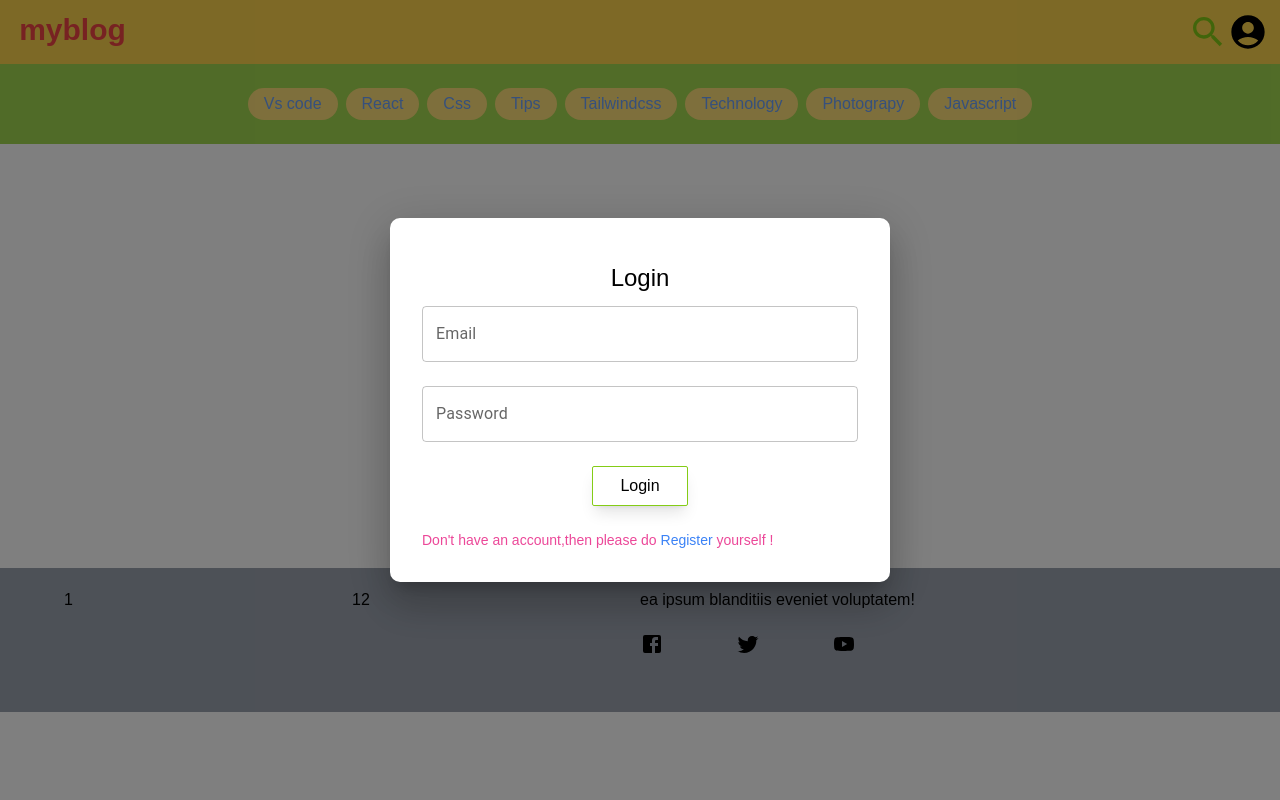
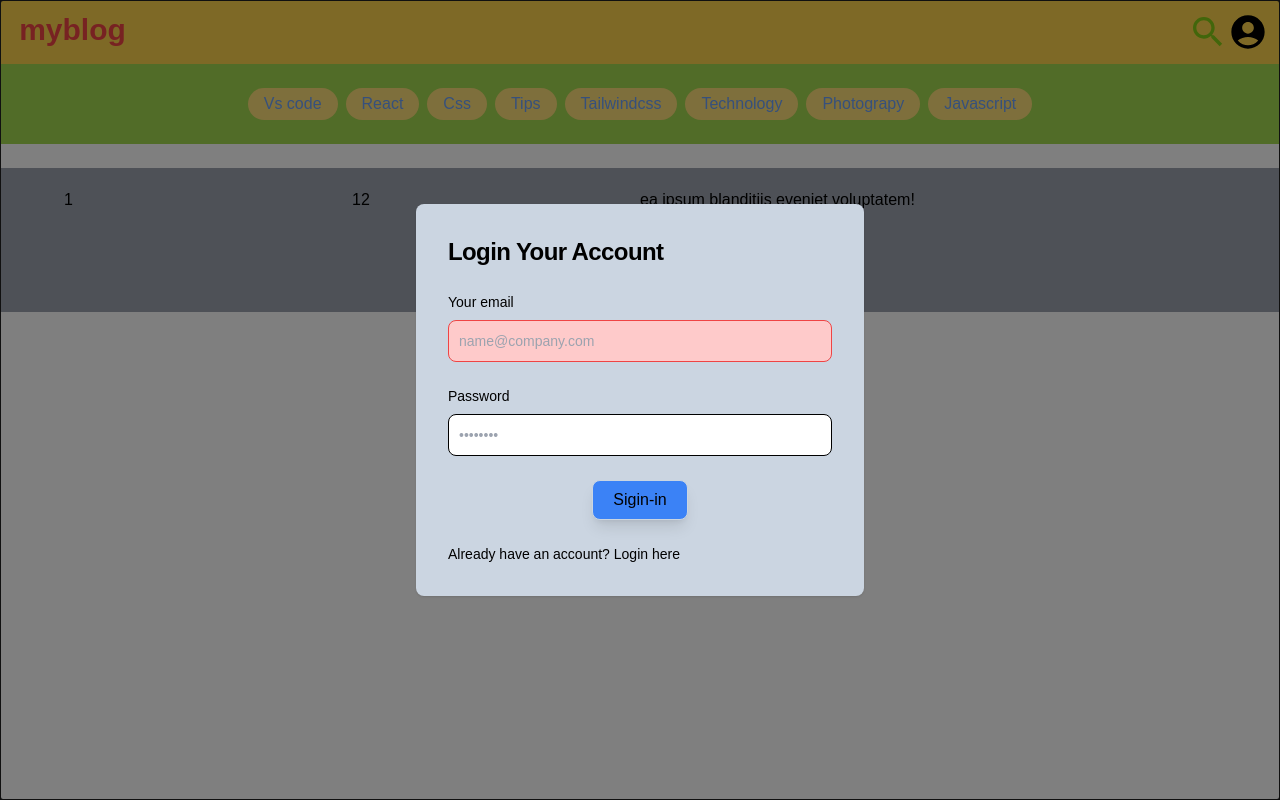
Before and after one commit to abusayed22/my-blog, a React (Create React App) app: page /login in a window 1280 px wide. Built offline with nearby package versions, Linux system fonts and the light colour scheme.

Commit message:
login thunk functionality done

```diff
--- a/src/pages/login/Login.jsx
+++ b/src/pages/login/Login.jsx
@@ -1,4 +1,4 @@
-import React, { useState } from "react";
+import React, { useEffect, useState } from "react";
 
 import Box from "@mui/material/Box";
 import Button from "@mui/material/Button";
@@ -6,6 +6,9 @@ import Typography from "@mui/material/Typography";
 import Modal from "@mui/material/Modal";
 import { TextField } from "@mui/material";
 import { Link } from "react-router-dom";
+import { useDispatch, useSelector } from "react-redux";
+import { ValidateEmail } from "../../utils/validationChecked/ValidateEmail";
+import loginThunk from "../../redux/userAuth/authThunk/loginThunk";
 
 function Login() {
   const style = {
@@ -26,50 +29,177 @@ function Login() {
   const handleClose = () => setOpen(false);
 
   // sign in
-  const [sign,setSign] = useState(false);
+  const [sign, setSign] = useState(false);
   const signHandler = () => {
     setSign(prev => !prev)
   }
 
 
+  const { user, isLoading } = useSelector(state => state.user);
+  console.log(isLoading);
+  // const [open, setOpen] = useState(true);
+  // sign in
+  const [signErr, setSignErr] = useState(false);
+  const dispatch = useDispatch();
+  // state for all input
+  const [name, setName] = useState('');
+  const [email, setEmail] = useState('');
+  const [password, setPassword] = useState('');
+  const [professional, setprofessional] = useState('');
+  const [title, setTitle] = useState('');
+  const [isEmailValid, setIsEmailValid] = useState();
+
+  // debounc email validation
+  useEffect(() => {
+    const getData = setTimeout(() => {
+      // do that
+      if (ValidateEmail(email)) {
+        setIsEmailValid(true)
+      } else {
+        setIsEmailValid(false)
+      }
+
+    }, 2000);
+
+    return () => clearTimeout(getData)
+
+  }, [email]);
+
+
+  // submit handler
+  const loginSubmitHandler = (e) => {
+    e.preventDefault()
+    if (email === "" || password === "") {
+      setSignErr(true)
+    } else {
+      dispatch(loginThunk({
+        email,
+        password,
+      }));
+    }
+  }
+
   return (
-    <div className="dark:bg-black h-[50vh]">
-
-{/* <img src="https://i.ibb.co/hXppSv7/sign.jpg" alt="sign" border="0" className="w-100% h-[100vh]"/> */}
-      {/* <button onClick={handleOpen} className="border border-green my-4 mx-auto w-10">Login</button> */}
+    <div className="dark:bg-black">
       <Modal
         open={open}
-        onClose={handleClose}
+        // onClose={handleClose}
         aria-labelledby="modal-modal-title"
         aria-describedby="modal-modal-description"
       >
         <div className="dark:bg-black">
-          <Box sx={style}>
-            <p className="text-2xl text-center my-3">Login</p>
-            <TextField
-              id="outlined-basic"
-              label="Email"
-              className="w-[100%] text-red"
-            />
-            <br />
-            <br />
-            <TextField
-              id="outlined-password-input"
-              label="Password"
-              type="password"
-              autoComplete="current-password"
-              className="w-[100%] "
-            />
-            <br />
-            <br />
-            <div className="w-96 mx-auto flex justify-center space-x-10">
-              <button className="border dark:text-black shadow-lg hover:text-white border-green hover:bg-[#218b4a] transition w-24 h-10 rounded-sm">
-                Login
-              </button>
+
+
+          <section className="bg-gray-50 dark:bg-gray-900">
+            <div className="flex flex-col items-center justify-center px-6 py-8 mx-auto md:h-screen lg:py-0">
+
+              <div className="w-full bg-white rounded-lg shadow dark:border md:mt-0 sm:max-w-md xl:p-0 dark:bg-gray-800 dark:border-gray-700">
+                <div className="p-6 space-y-4 md:space-y-6 sm:p-8">
+                  <h1 className="text-xl font-bold leading-tight tracking-tight text-gray-900 md:text-2xl dark:text-white">
+                    Login Your Account
+                  </h1>
+                  <form className="space-y-4 md:space-y-6" action="#">
+                    <div>
+                      {isEmailValid ? (
+                        <>
+                          <label
+                            htmlFor="email"
+                            className="block mb-2  text-sm font-medium text-gray-900 dark:text-white"
+                          >
+                            Your email
+                          </label>
+                          <input
+                            type="email"
+                            name="email"
+                            id="email"
+                            className=" bg-[#d9f99d] border border-green text-gray-900 sm:text-sm rounded-lg focus:ring-primary-600 focus:border-primary-600 block w-full p-2.5 dark:bg-gray-700 dark:border-gray-600 dark:placeholder-gray-400 dark:text-white dark:focus:ring-blue-500 dark:focus:border-blue-500"
+                            placeholder="name@company.com"
+                            required=""
+                            value={email}
+                            onChange={(e) => setEmail(e.target.value)}
+                            onClick={() => setSignErr(false)}
+                          />
+                        </>
+                      ) :
+                        (
+                          <>
+                            <label
+                              htmlFor="email"
+                              className="block mb-2  text-sm font-medium text-gray-900 dark:text-white"
+                            >
+                              Your email
+                            </label>
+                            <input
+                              type="email"
+                              name="email"
+                              id="email"
+                              className=" bg-[#fecaca]  border border-red text-gray-900 sm:text-sm rounded-lg focus:ring-primary-600 focus:border-primary-600 block w-full p-2.5 dark:bg-gray-700 dark:border-gray-600 dark:placeholder-gray-400 dark:text-white dark:focus:ring-blue-500 dark:focus:border-blue-500"
+                              placeholder="name@company.com"
+                              required=""
+                              value={email}
+                              onChange={(e) => setEmail(e.target.value)}
+                              onClick={() => setSignErr(false)}
+                            />
+                          </>
+                        )}
+                    </div>
+                    <div>
+                      <label
+                        htmlFor="password"
+                        className="block mb-2 text-sm font-medium text-gray-900 dark:text-white"
+                      >
+                        Password
+                      </label>
+                      <input
+                        type="password"
+                        name="password"
+                        id="password"
+                        placeholder="••••••••"
+                        className="bg-gray-50 border border-gray-300 text-gray-900 sm:text-sm rounded-lg focus:ring-primary-600 focus:border-primary-600 block w-full p-2.5 dark:bg-gray-700 dark:border-gray-600 dark:placeholder-gray-400 dark:text-white dark:focus:ring-blue-500 dark:focus:border-blue-500"
+                        required=""
+                        value={password}
+                        onChange={(e) => setPassword(e.target.value)}
+                        onClick={() => setSignErr(false)}
+                      />
+                    </div>
+                    {isLoading ? (
+                      <button type="button" disabled className="border dark:text-white shadow-lg border-white bg-blue w-24 h-10 rounded-lg flex items-center justify-around p-[2px]">
+                        <svg
+                          className="border-r-white border-t-white animate-spin h-4 w-4 rounded-full bg-transparent border-2 border-transparent border-opacity-50"
+                          viewBox="0 0 24 24"
+                        />
+                        Loading...
+                      </button>
+                    ) : (
+                      <div className="w-[80%] mx-auto flex justify-center space-x-5">
+                        {signErr ? (<button disabled onClick={loginSubmitHandler} className={`border dark:text-white shadow-lg border-white bg-blue hover:bg-[#7DB9B6] transition-colors hover:text-yellow w-24 h-10 rounded-lg `}>
+                          Login-in
+                        </button>) : (
+                          <button onClick={loginSubmitHandler} className={`border dark:text-white shadow-lg border-white bg-blue hover:bg-[#7DB9B6] transition-colors hover:text-yellow w-24 h-10 rounded-lg `}>
+                            Sigin-in
+                          </button>
+                        )}
+                      </div>
+                    )}
+
+                    {signErr ? (<p className="text-red">You have not filled any form...!</p>) : null}
+
+                    <p className="text-sm font-light text-gray-500 dark:text-gray-400">
+                      Already have an account?{" "}
+                      <Link
+                      to={"/register"}
+                        className="font-medium text-primary-600 hover:underline dark:text-primary-500"
+                      >
+                        Login here
+                      </Link>
+                    </p>
+                  </form>
+                </div>
+              </div>
             </div>
-            <br />
-        <p className="text-sm text-rose">Don't have an account,then please do <Link to={"/sign_in"} className='text-blue'>Register</Link> yourself !</p>
-          </Box>
+          </section>
+
+
         </div>
       </Modal>
     </div>
--- /dev/null
+++ b/src/redux/userAuth/authThunk/loginThunk.js
@@ -0,0 +1,24 @@
+import axios from "axios"
+// import { toast } from "react-toastify";
+import { user_register_done, user_register_loading } from "../actions"
+
+
+const loginThunk = (userData) => async(dispatch) => {
+    dispatch(user_register_loading);
+    const {email, password} = userData;
+    try {
+        const res = await axios.post(`https://auth-server-49u7.onrender.com/api/auth/login`, {
+            email, password
+        });
+        const authData = await res.data
+        // const tokenData = authData.access_token
+        console.log(authData);
+        console.log(authData);
+        // localStorage.setItem("LOGIN", JSON.stringify({userLoggedIn: true, token: tokenData}))
+        // dispatch(user_register_done({tokenData,userData}))
+        // toast.success('successfully register')
+    } catch (error) {
+        // toast.error("error:" + error)
+    }
+}
+export default loginThunk;
--- a/src/redux/userAuth/authThunk/registerThunk.js
+++ b/src/redux/userAuth/authThunk/registerThunk.js
@@ -1,11 +1,12 @@
 import axios from "axios"
+import { useEffect } from "react";
 // import { toast } from "react-toastify";
 import { user_register_done, user_register_loading } from "../actions"
 
 
 const registerThunk = (userData) => async(dispatch) => {
     dispatch(user_register_loading);
-    console.log("loading");
+
     try {
         const res = await axios.post(`https://auth-server-49u7.onrender.com/api/auth/register`, {
             userData
@@ -13,7 +14,10 @@ const registerThunk = (userData) => async(dispatch) => {
         const authData = await res.data
         const tokenData = authData.access_token
         console.log(authData.access_token);
-        localStorage.setItem("LOGIN", JSON.stringify({userLoggedIn: true, token: tokenData}))
+        useEffect(() => {
+
+        },[])
+        localStorage.setItem("login", JSON.stringify({userLoggedIn: true, token: tokenData}))
         dispatch(user_register_done({tokenData,userData}))
         // toast.success('successfully register')
     } catch (error) {
```
Also changed, not shown: src/pages/login/Sign_in.jsx (+7 -7 lines).
